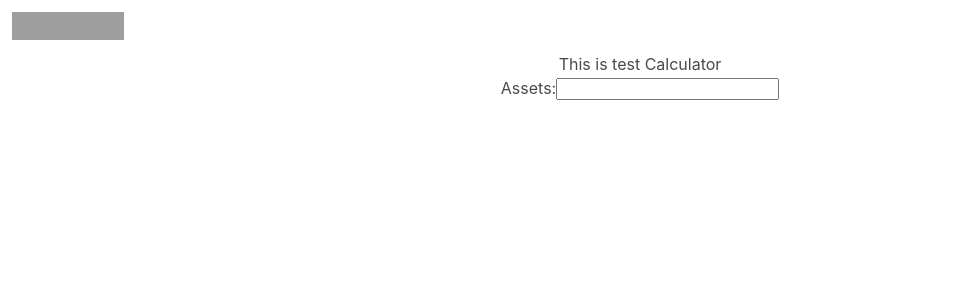
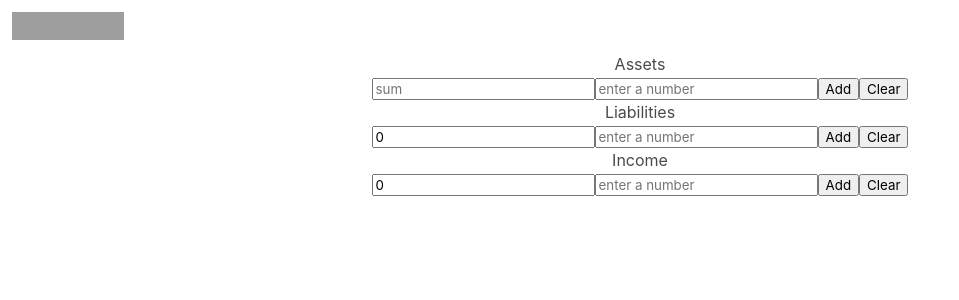
Before and after one commit to sauravyash/ProjectKalou, a React (Create React App) app: page / in a window 1280 px wide. Shown: the top 300 px of the page, without its empty margins (0-959 px from the left). Built offline with nearby package versions, Linux system fonts and the light colour scheme; grey boxes are pictures that could not be loaded.

Commit message:
calc-inputs

```diff
--- a/src/Calculator /Calculator.css
+++ b/src/Calculator /Calculator.css
@@ -0,0 +1,3 @@
+.assets-calc{
+    padding: 30;
+}
--- a/src/Calculator /Calculator.js
+++ b/src/Calculator /Calculator.js
@@ -1,11 +1,21 @@
 import React from 'react'
 import CalculatorForm from './CalculatorForm /CalculatorForm'
+import './Calculator.css'
 
 export default function Calculator() {
   return (
     <div>
-      <div>This is test Calculator</div>
-      <CalculatorForm/>
+      <div className = 'calc-inputs'>
+        <div id='assets-calc'>
+          <CalculatorForm name = 'Assets'/>
+        </div>
+        <div id = 'liabilities-calc'>
+          <CalculatorForm name = 'Liabilities'/>
+        </div>
+        <div id = 'income-calc'>
+          <CalculatorForm name = 'Income'/>
+        </div>
+      </div>
     </div>
 
   )
--- a/src/Calculator /CalculatorForm /CalculatorForm.js
+++ b/src/Calculator /CalculatorForm /CalculatorForm.js
@@ -1,14 +1,49 @@
-import React from 'react'
+import React,{useState,useEffect} from 'react';
 
-export default function CalculatorForm() {
+export default function CalculatorForm(props) {
+	const [currentSum,setCurrentSum]=useState(0);
+  const [clear,setClear]=useState(false);
+
+  useEffect(()=>{
+    document.querySelector('#result').value="";
+  },[])
+
+  useEffect(()=>{
+    if(clear)
+    document.querySelector('#result').value="";
+  })
+
+  const Add=(e)=>{
+    e.preventDefault();
+    if(clear) setClear(false);
+    let currentNum=document.querySelector('#num').value
+    if(currentNum=='')
+    return;
+    let sum= currentSum+parseInt(currentNum);
+    setCurrentSum(sum);
+    document.querySelector('#num').value="";
+
+  }
+
+  const Clear=(e)=>{
+    e.preventDefault();
+    console.log('sum:', currentSum);
+    document.querySelector('form').reset();
+    setClear(true);
+    setCurrentSum(0);
+  }
+
   return (
-    <div className='CalcForm'>
-        <div className='CalcInput'>
-            <form>
-                <label for="fname">Assets:</label>
-                <input type="text" id="fname" name="fname"/>
-            </form>
-        </div>
-    </div>
+		<div className="Calc">
+		<div className="Calc-title">
+			<h1> {props.name} </h1>
+		</div>
+		<form>
+					<input type="text" id="result" value={currentSum} placeholder="sum" readOnly />
+					<input type="text" id="num" placeholder="enter a number" />
+					<button onClick={Add}>Add</button>
+					<button onClick={Clear}>Clear</button>
+		</form>
+	</div>
   )
 }
```
Also changed, not shown: src/Calculator /CalculatorForm /CalculatorForm.css (added).
